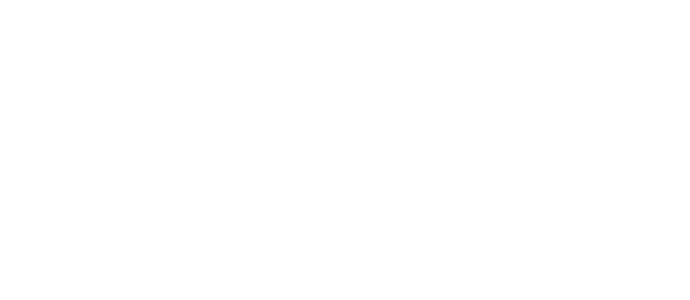
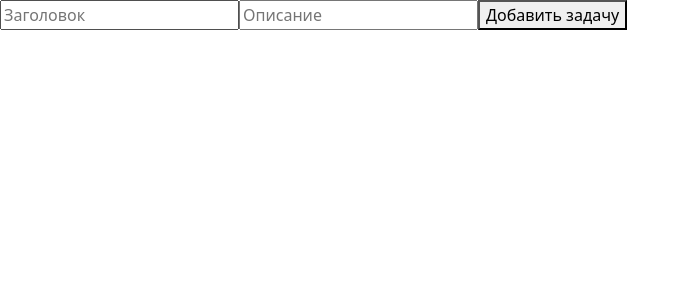
Before and after one commit to n-dmitriev/todo-list, a React (Create React App) app: page / in a window 1280 px wide. Shown: the top 300 px of the page, without its empty margins (0-690 px from the left). Built offline with nearby package versions, Linux system fonts and the light colour scheme.

Commit message:
added ability create new todo

```diff
--- a/package.json
+++ b/package.json
@@ -12,12 +12,13 @@
     "@types/react": "^17.0.20",
     "@types/react-dom": "^17.0.9",
     "bootstrap": "^5.1.1",
-    "node-sass": "^6.0.1",
+    "node-sass": "4.14.1",
     "react": "^17.0.2",
     "react-dom": "^17.0.2",
     "react-redux": "^7.2.5",
     "react-router-dom": "^5.3.0",
     "react-scripts": "4.0.3",
+    "sass": "^1.42.1",
     "typescript": "^4.4.3",
     "web-vitals": "^1.0.1"
   },
--- a/src/App.tsx
+++ b/src/App.tsx
@@ -1,12 +1,12 @@
 import React from 'react'
 import './app.scss'
 import 'bootstrap/dist/css/bootstrap.min.css'
+import {TodoController} from './containers/TodoController/TodoController'
 
-
-function App() {
+const App = () => {
     return (
         <div className="app">
-
+            <TodoController/>
         </div>
     )
 }
--- /dev/null
+++ b/src/components/TodoForm/TodoForm.tsx
@@ -0,0 +1,38 @@
+import * as React from 'react'
+import {useState, ChangeEvent} from 'react';
+import {useDispatch} from 'react-redux';
+import {generateId} from '../../common/utils';
+import {addToDo, todoInterface} from '../../store/todos/todosReducer';
+
+interface Props {
+}
+
+export const TodoForm: React.FC = (props: Props) => {
+    const dispatch = useDispatch()
+
+    const [title, setTitle] = useState(''),
+        [text, setText] = useState('')
+
+    const onChange = (set: React.Dispatch<React.SetStateAction<string>>) =>
+        ({target: {value}}: ChangeEvent<HTMLInputElement>) => value.trim().length && set(value)
+
+    const onCreateTodo = () => {
+        const data: todoInterface = {
+            id: generateId(),
+            completed: false,
+            title: title,
+            text: text
+        }
+        dispatch(addToDo(data))
+    }
+
+    return (
+        <div className={'todo__form'}>
+            <input type="text" value={title} onChange={onChange(setTitle)} placeholder={'Заголовок'}/>
+            <input type="text" value={text} onChange={onChange(setText)} placeholder={'Описание'}/>
+            <button onClick={onCreateTodo}>Добавить задачу</button>
+        </div>
+    )
+}
+
+TodoForm.defaultProps = {}
--- /dev/null
+++ b/src/components/TodoItem/TodoItem.tsx
@@ -0,0 +1,19 @@
+import * as React from 'react'
+import {todoInterface} from '../../store/todos/todosReducer'
+
+interface Props {
+    data: todoInterface | null
+}
+
+export const TodoItem: React.FC<Props> = ({data}: Props) => {
+
+    return (
+        <div className={'todo__item'}>
+            {data?.title}
+        </div>
+    )
+}
+
+TodoItem.defaultProps = {
+    data: null
+}
--- /dev/null
+++ b/src/components/TodoList/TodoList.tsx
@@ -0,0 +1,20 @@
+import * as React from 'react'
+import {useSelector} from "react-redux";
+import {RootState} from "../../store/rootReducer";
+import {todoInterface} from '../../store/todos/todosReducer';
+import {TodoItem} from '../TodoItem/TodoItem'
+
+interface Props {
+}
+
+export const TodoList: React.FC = (props: Props) => {
+    const {todoList} = useSelector((state: RootState) => state.todo)
+
+    return (
+        <div className={'todo__list'}>
+            {todoList.map((item: todoInterface) => <TodoItem key={item.id} data={item}/>)}
+        </div>
+    )
+}
+
+TodoList.defaultProps = {}
--- /dev/null
+++ b/src/containers/TodoController/TodoController.tsx
@@ -0,0 +1,17 @@
+import * as React from 'react'
+import {TodoList} from '../../components/TodoList/TodoList'
+import { TodoForm } from '../../components/TodoForm/TodoForm';
+
+interface Props {
+}
+
+export const TodoController: React.FC = (props: Props) => {
+    return (
+        <div className={'todo'}>
+            <TodoForm/>
+            <TodoList/>
+        </div>
+    )
+}
+
+TodoController.defaultProps = {}
--- /dev/null
+++ b/src/react-app-env.d.ts
@@ -0,0 +1 @@
+/// <reference types="react-scripts" />
--- a/src/store/todos/todosActions.ts
+++ b/src/store/todos/todosActions.ts
@@ -0,0 +1,4 @@
+
+export const addTodo = (title : string, text: string) => {
+
+}
--- a/src/store/todos/todosReducer.ts
+++ b/src/store/todos/todosReducer.ts
@@ -1,6 +1,6 @@
 import {createSlice, PayloadAction} from "@reduxjs/toolkit";
 
-export interface todo {
+export interface todoInterface {
     id: string,
     completed: boolean,
     title: string,
@@ -8,8 +8,8 @@
 }
 
 interface interfaceState {
-    todoList: todo[];
-    activeTodo: todo | null
+    todoList: todoInterface[];
+    activeTodo: todoInterface | null
 }
 
 const initialState: interfaceState = {
@@ -17,15 +17,15 @@
     activeTodo: null
 }
 
-const arraySlice = createSlice({
+const todoSlice = createSlice({
     name: 'todos',
     initialState,
     reducers: {
-        addToDo: (state, action: PayloadAction<todo>) => {
+        addToDo: (state, action: PayloadAction<todoInterface>) => {
             state.todoList.push(action.payload)
         }
     }
 })
 
-export const {addToDo} = arraySlice.actions
-export default arraySlice.reducer
+export const {addToDo} = todoSlice.actions
+export default todoSlice.reducer
```
Also changed, not shown: 2 other files (tests, documents, lock files or other folders).
